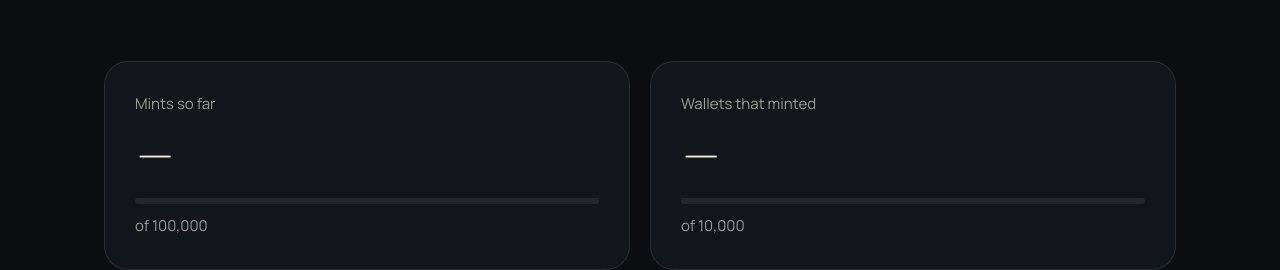
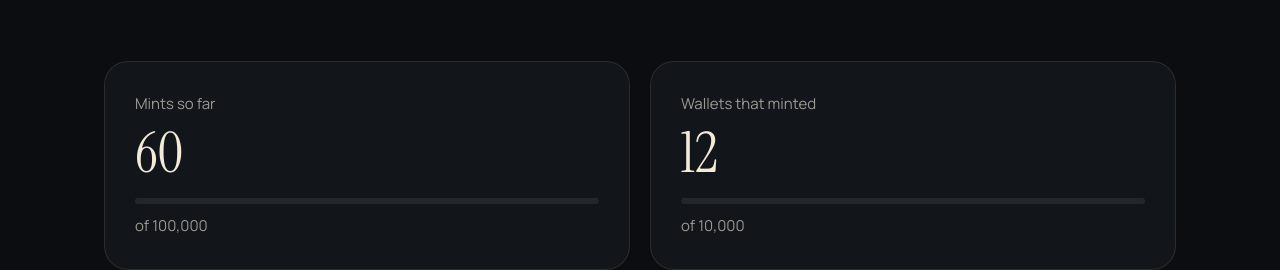
Before and after one commit to catagent2/agent, a plain HTML site: page index.html in a window 1280 px wide. Shown: the part 1680-1950 px from the top of the page. Drawn offline with Linux system fonts and the light colour scheme; no server answers.

Commit message:
Add files via upload

```diff
--- a/index.html
+++ b/index.html
@@ -153,8 +153,8 @@
 
   <section>
     <div class="stats" aria-live="polite">
-      <div class="card stat"><p>Mints so far</p><strong id="mints">—</strong><div class="meter"><i id="mbar"></i></div><p style="margin-top:10px">of 100,000</p></div>
-      <div class="card stat"><p>Wallets that minted</p><strong id="wallets">—</strong><div class="meter"><i id="wbar"></i></div><p style="margin-top:10px">of 10,000</p></div>
+      <div class="card stat"><p>Mints so far</p><strong id="mints">60</strong><div class="meter"><i id="mbar"></i></div><p style="margin-top:10px">of 100,000</p></div>
+      <div class="card stat"><p>Wallets that minted</p><strong id="wallets">12</strong><div class="meter"><i id="wbar"></i></div><p style="margin-top:10px">of 10,000</p></div>
     </div>
   </section>
 
```
